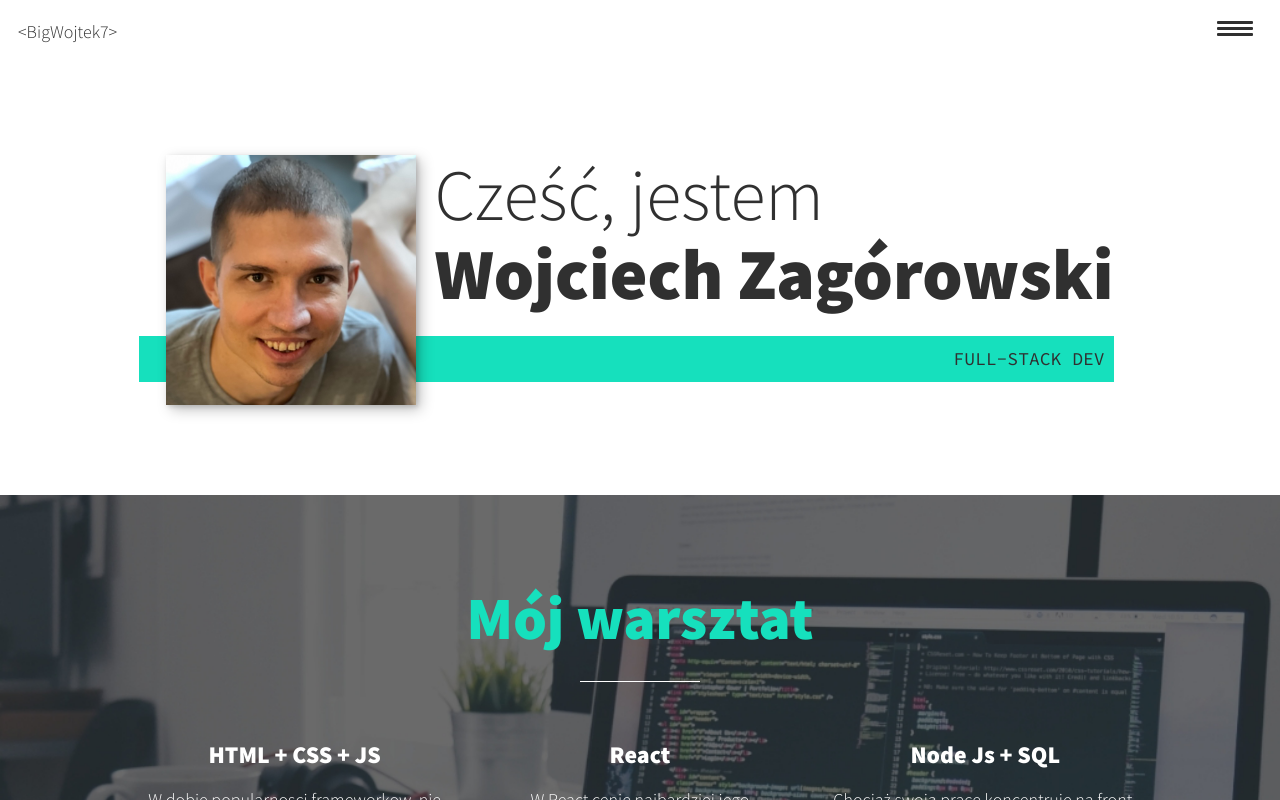
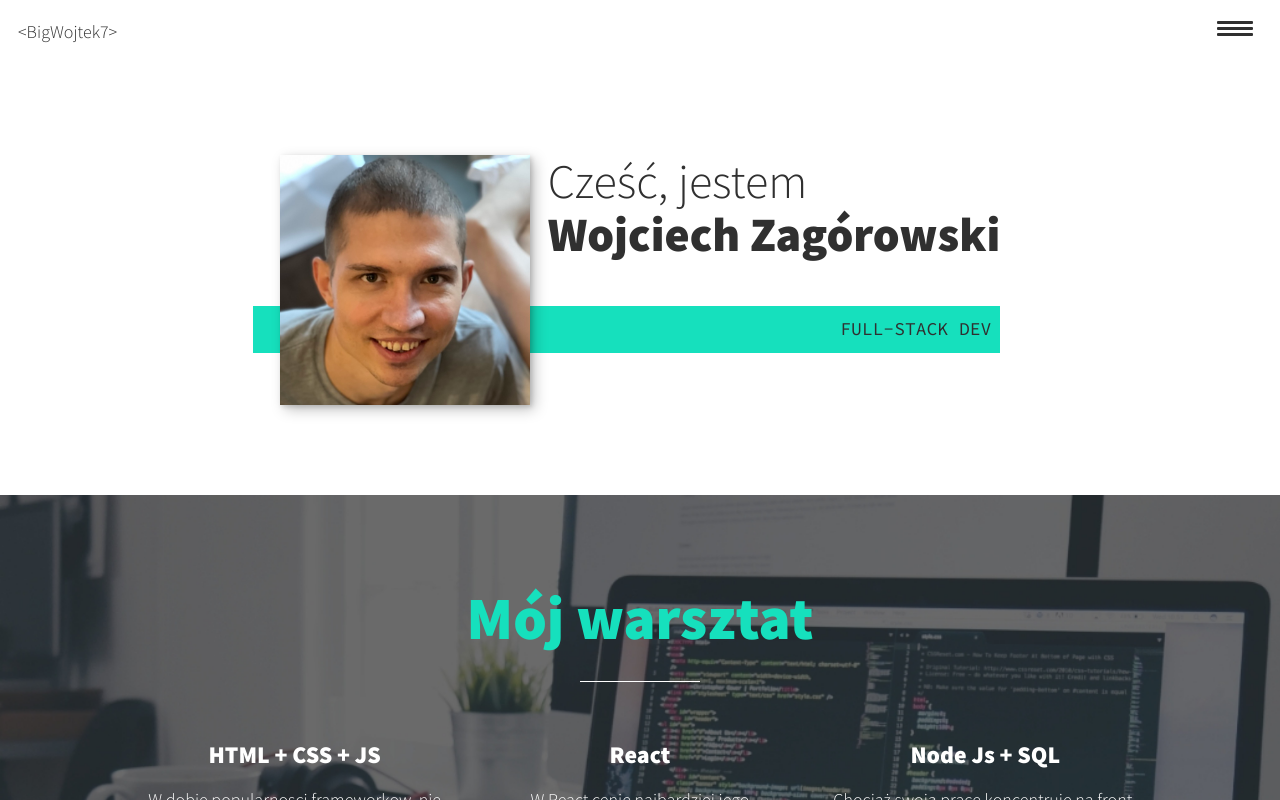
Before and after one commit to BigWojtek7/my-personal-webpage, a React (Vite) app: page / in a window 1280 px wide. Shown: the top 800 px of the page. Built offline with nearby package versions, Linux system fonts and the light colour scheme.

Commit message:
Add global styling on focus

```diff
--- a/src/index.css
+++ b/src/index.css
@@ -15,7 +15,7 @@
   --clr-dark: #303030;
   --clr-accent: #16e0bd;
 
-  --fs-h1: 3rem;
+  --fs-h1: 1.75rem;
   --fs-h2: 2.25rem;
   --fs-h3: 1.25rem;
   --fs-body: 1rem;
@@ -26,7 +26,7 @@
 
 @media (min-width: 800px) {
   :root {
-    --fs-h1: 4.5rem;
+    --fs-h1: 3rem;
     --fs-h2: 3.75rem;
     --fs-h3: 1.5rem;
     --fs-body: 1.125rem;
@@ -71,3 +71,8 @@ strong {
 section {
   padding: 5em 2em;
 }
+
+:focus {
+  outline: 3px solid var(--clr-accent);
+  outline-offset: 3px;
+}
```
